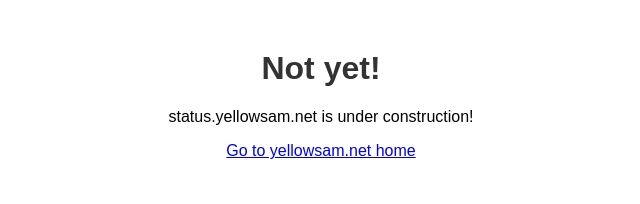
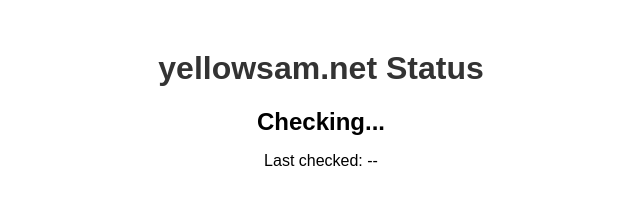
Before and after one commit to Yellowsam4145/yellowsam.net-status, a plain HTML site: page index.html in a window 1280 px wide. Shown: the whole page, without its empty margins (319-959 px from the left). Drawn offline with Linux system fonts and the light colour scheme.

Commit message:
Update index.html for status display

```diff
--- a/index.html
+++ b/index.html
@@ -5,11 +5,15 @@
     <style>
         body { font-family: Arial, sans-serif; text-align: center; margin-top: 50px; }
         h1 { color: #333; }
+        .status { font-size: 24px; font-weight: bold; }
+        .online { color: green; }
+        .offline { color: red; }
     </style>
 </head>
 <body>
-    <h1>Not yet!</h1>
-    <p>status.yellowsam.net is under construction!</p>
-    <a href="https://yellowsam.net">Go to yellowsam.net home</a>
+    <h1>yellowsam.net Status</h1>
+    <div class="status" id="status">Checking...</div>
+    <p>Last checked: <span id="lastChecked">--</span></p>
+    <script src="status.js"></script>
 </body>
-</html>
+</html
```
